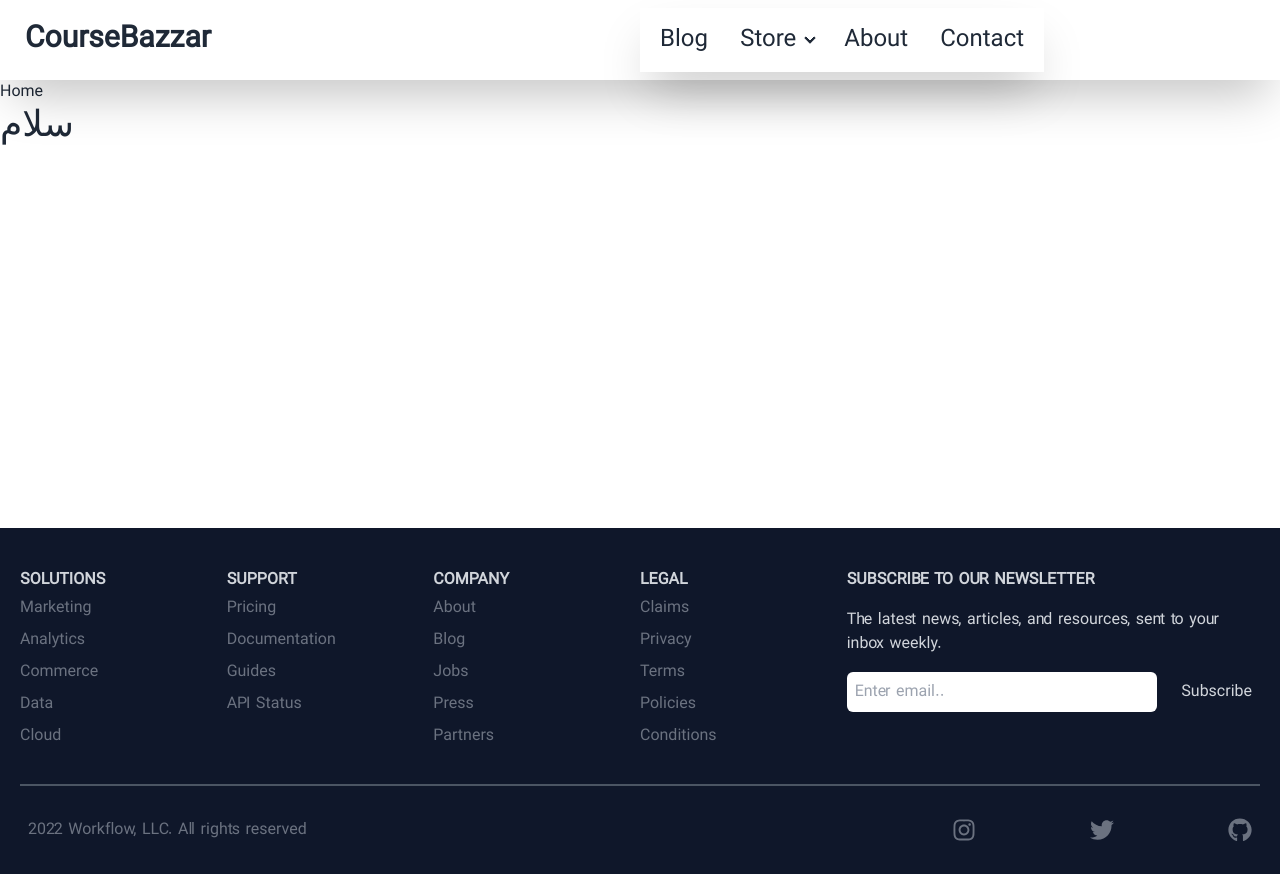
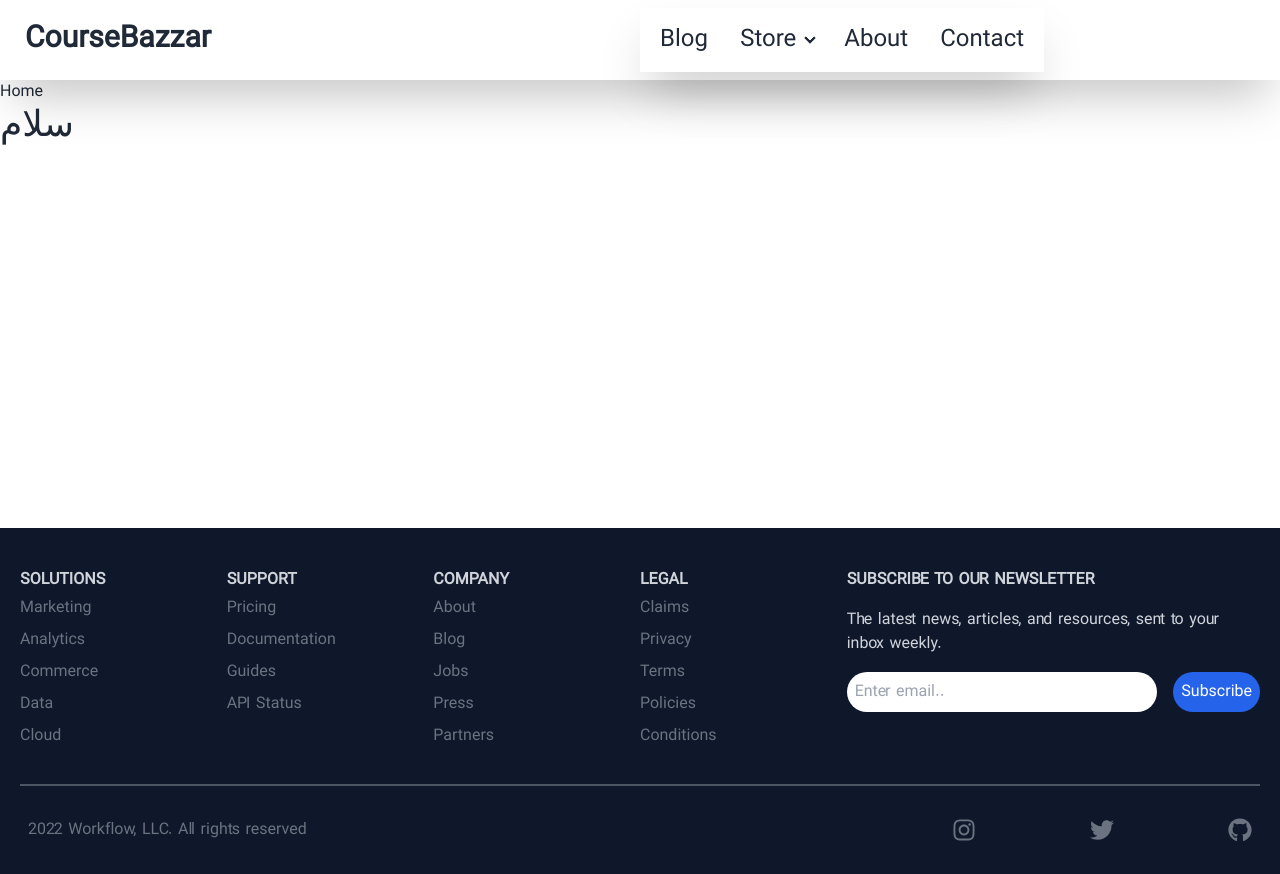
Before and after one commit to arsalanmohseni/coursebazzar, a React (Vite) app: page / in a window 1280 px wide. Built offline with nearby package versions, Linux system fonts and the light colour scheme.

Commit message:
Created The text editor with react-markdown

```diff
--- a/package.json
+++ b/package.json
@@ -4,7 +4,7 @@
     "version": "0.0.0",
     "type": "module",
     "scripts": {
-        "dev": "vite",
+        "start": "vite",
         "build": "vite build",
         "lint": "eslint . --ext js,jsx --report-unused-disable-directives --max-warnings 0",
         "preview": "vite preview",
@@ -15,6 +15,7 @@
         "react": "^18.3.1",
         "react-dom": "^18.3.1",
         "react-icons": "^5.2.1",
+        "react-markdown": "^9.0.1",
         "react-router-dom": "^6.24.1"
     },
     "devDependencies": {
--- a/src/Components/Footer.jsx
+++ b/src/Components/Footer.jsx
@@ -46,8 +46,16 @@ const Footer = () => {
                     <p className="font-bold uppercase">Subscribe to our newsletter</p>
                     <p className="py-4">The latest news, articles, and resources, sent to your inbox weekly.</p>
                     <form className="flex flex-col sm:flex-row">
-                        <input className="mb-4 mr-4 w-full rounded-md p-2" type="email" placeholder="Enter email.." />
-                        <button className="mb-4 p-2">Subscribe</button>
+                        <input
+                            className="mb-4 mr-4 w-full rounded-full p-2 ring-offset-4 transition-all ease-in-out hover:scale-105 focus:ring-4 focus:ring-blue-600"
+                            type="email"
+                            placeholder="Enter email.."
+                        />
+                        <a href="/#" className="decoration-none text-white">
+                            <button className="mb-4 scale-100 rounded-full bg-blue-600 p-2 text-white ring-offset-4 transition-all duration-300 ease-in-out hover:scale-110 hover:shadow-2xl focus:ring-4 focus:ring-blue-600">
+                                Subscribe
+                            </button>
+                        </a>
                     </form>
                 </div>
             </div>
--- a/src/Routes/TextEditor.jsx
+++ b/src/Routes/TextEditor.jsx
@@ -1,34 +1,28 @@
-// TextEditor.js
-import { useRef, useEffect } from "react";
-import Quill from "quill";
-import "quill/dist/quill.snow.css"; // Import Quill styles
+import { useState } from "react";
+import ReactMarkdown from "react-markdown";
 
 const TextEditor = () => {
-    const editorRef = useRef(null);
+    const [text, setText] = useState("");
 
-    useEffect(() => {
-        if (editorRef.current) {
-            new Quill(editorRef.current, {
-                theme: "snow", // Snow theme for a clean interface
-                modules: {
-                    toolbar: [
-                        [{ header: "1" }, { header: "2" }],
-                        ["bold", "italic", "underline", "strike"],
-                        [{ list: "ordered" }, { list: "bullet" }],
-                        ["link", "image"],
-                        ["clean"],
-                    ],
-                },
-            });
-        }
-    }, []);
+    const handleTextChange = (e) => {
+        setText(e.target.value);
+    };
 
     return (
-        <div>
-            <div ref={editorRef} style={{ height: "400px" }} />
-            <button className="bg-blue-500 text-white p-2 rounded-full">Publish</button>
+        <div className="flex min-h-screen items-center justify-center bg-gray-100 dark:bg-gray-900">
+            <div className="mx-auto max-w-md rounded-lg bg-white p-6 shadow-md dark:bg-gray-800">
+                <textarea
+                    value={text}
+                    onChange={handleTextChange}
+                    placeholder="Start typing Markdown..."
+                    className="h-40 w-full rounded-md border p-2 focus:border-blue-300 focus:outline-none focus:ring"
+                />
+                <div className="mt-4">
+                    <ReactMarkdown>{text}</ReactMarkdown>
+                </div>
+            </div>
         </div>
     );
-}
+};
 
 export default TextEditor;
```
Also changed, not shown: 1 other file (tests, documents, lock files or other folders).
